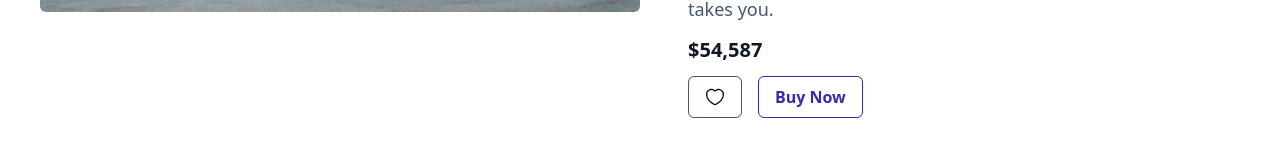
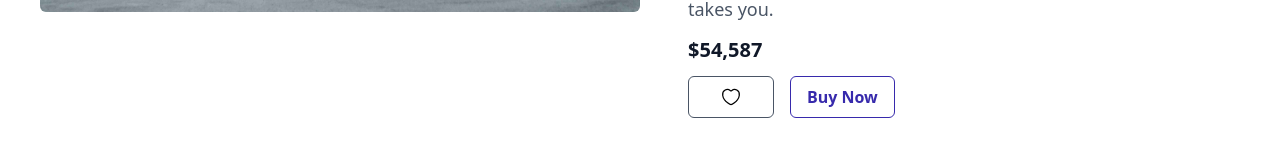
Before and after one commit to shelavalepallavi/carfinder, a Next.js app: page /cars/1 in a window 1280 px wide. Shown: the part 438-594 px from the top of the page. Built offline with nearby package versions, Linux system fonts and the light colour scheme.

Commit message:
update code

```diff
--- a/app/components/CarDetails.jsx
+++ b/app/components/CarDetails.jsx
@@ -28,7 +28,7 @@ const CarDetails = ({car}) => {
 
           <p className={`${theme === 'dark'? 'text-while' : 'text-gray-900'} text-xl font-bold`}>${car.price.toLocaleString()}</p>
           <div className='flex gap-4'>
-            <button className='px-4 py-2 rounded-md font-semibold border cursor-pointer' onClick={(e) => {
+            <button className='px-8 py-2 rounded-md font-semibold border cursor-pointer hover:shadow-md' onClick={(e) => {
               e.stopPropagation();
               toggleWishList(car.id)}}><img src={isWishListed(car.id) ? "/heart-red.png" : theme === 'dark' ? "/heart-light.svg": '/heart.svg'} alt="wishlist" className="cursor-pointer w-5" /></button>
             <button className={`px-4 py-2 rounded-md font-semibold text-indigo-800 border border-indigo-800 hover:bg-indigo-700 hover:text-white cursor-pointer transition ${theme === 'dark'? 'bg-indigo-700 text-white':''}`}>Buy Now</button>
```
